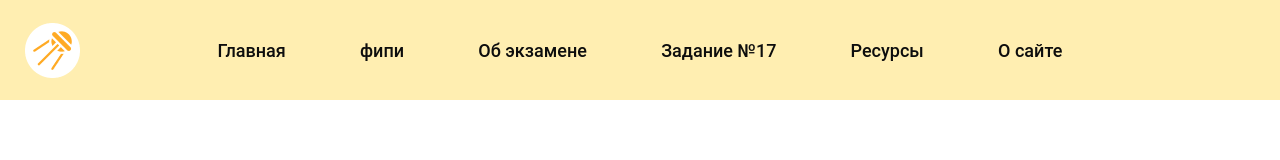
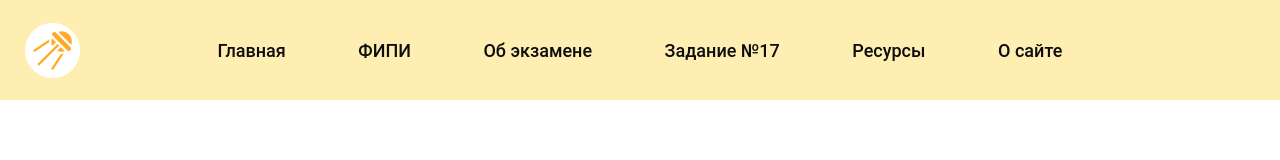
Before and after one commit to impanikaa/sputnik-react-app, a React (Create React App) app: page / in a window 1280 px wide. Shown: the top 160 px of the page. Built offline with nearby package versions, Linux system fonts and the light colour scheme.

Commit message:
тест 3

```diff
--- a/src/components/header/index.jsx
+++ b/src/components/header/index.jsx
@@ -10,7 +10,7 @@ const Footer = () => {
       </div>
       <nav className={styles.navbar}>
         <Link to='/' className={styles.links}>Главная</Link>
-        <Link to='/fipi' className={styles.links}>фипи</Link>
+        <Link to='/fipi' className={styles.links}>ФИПИ</Link>
         <Link to='/exam' className={styles.links}>Об экзамене</Link>
         <Link to='/practice' className={styles.links}>Задание №17</Link>
         <Link to='/resorces' className={styles.links}>Ресурсы</Link>
```
